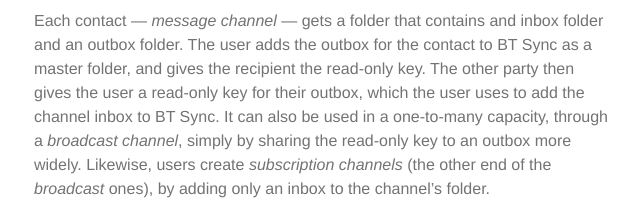
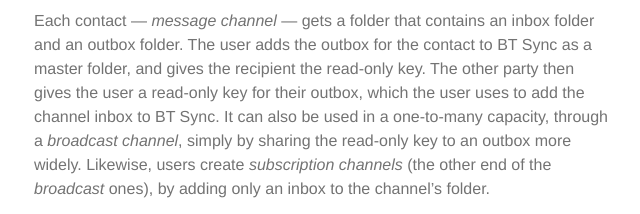
Before and after one commit to alecperkins/missive, a plain HTML site: page index.html in a window 1280 px wide. Shown: the part 233-447 px from the top of the page, 319-959 px from the left. Drawn offline with Linux system fonts and the light colour scheme.

Commit message:
Fix typo

```diff
--- a/index.html
+++ b/index.html
@@ -195,7 +195,7 @@
 
 <h2>Mechanism</h2>
 
-<p>Each contact — <em>message channel</em> — gets a folder that contains and inbox folder and an outbox folder. The user adds the outbox for the contact to BT Sync as a master folder, and gives the recipient the read-only key. The other party then gives the user a read-only key for their outbox, which the user uses to add the channel inbox to BT Sync. It can also be used in a one-to-many capacity, through a <em>broadcast channel</em>, simply by sharing the read-only key to an outbox more widely. Likewise, users create <em>subscription channels</em> (the other end of the <em>broadcast</em> ones), by adding only an inbox to the channel’s folder.</p>
+<p>Each contact — <em>message channel</em> — gets a folder that contains an inbox folder and an outbox folder. The user adds the outbox for the contact to BT Sync as a master folder, and gives the recipient the read-only key. The other party then gives the user a read-only key for their outbox, which the user uses to add the channel inbox to BT Sync. It can also be used in a one-to-many capacity, through a <em>broadcast channel</em>, simply by sharing the read-only key to an outbox more widely. Likewise, users create <em>subscription channels</em> (the other end of the <em>broadcast</em> ones), by adding only an inbox to the channel’s folder.</p>
 
 <p>The actual messages are exchanged via a single plain text file per message, with the filename an ISO-like timestamp (adjusted to allow for OS filename character restrictions). Attachments MAY be added to the message by creating a folder with the same timestamp, and placing arbitrary files inside it. So, the file <code>2013-08-11T14-34-37Z.txt</code> contains the message, and the folder <code>2013-08-11T14-34-37Z/</code> contains related attachments.</p>
 
```
